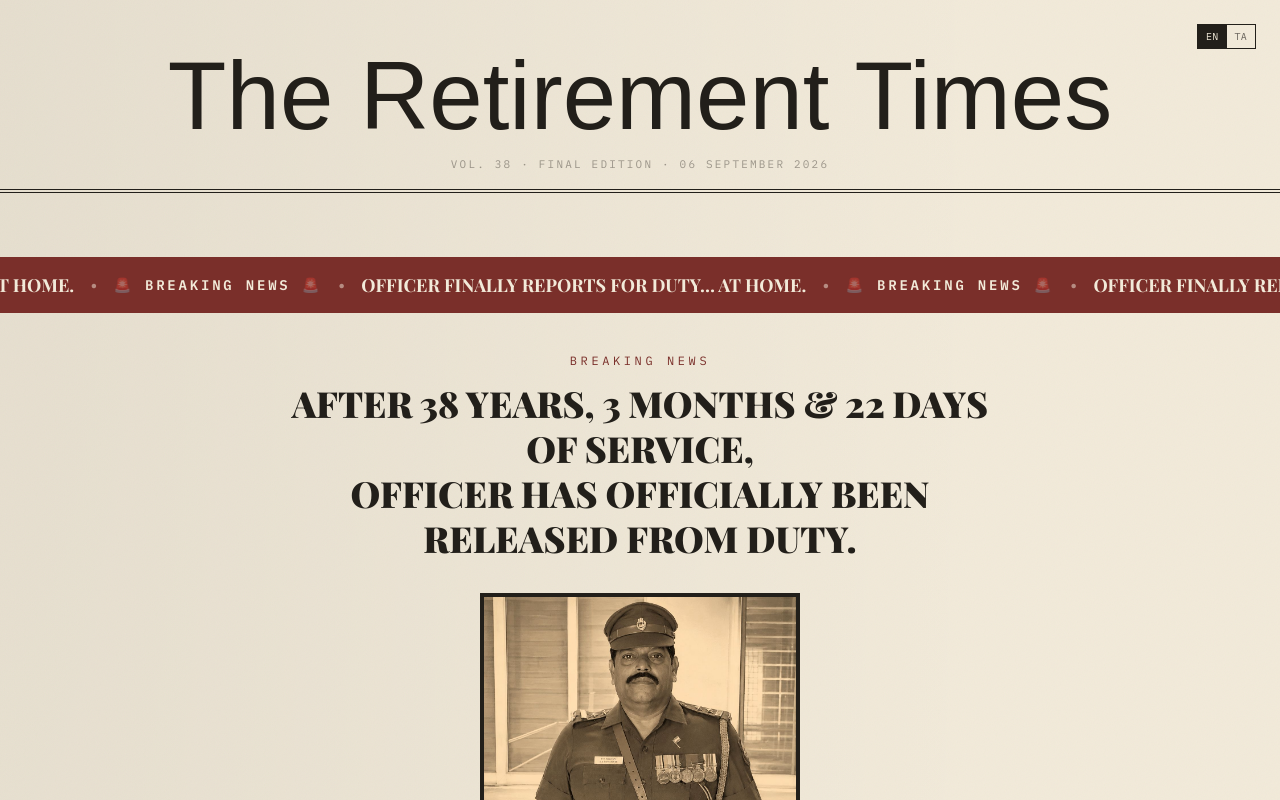
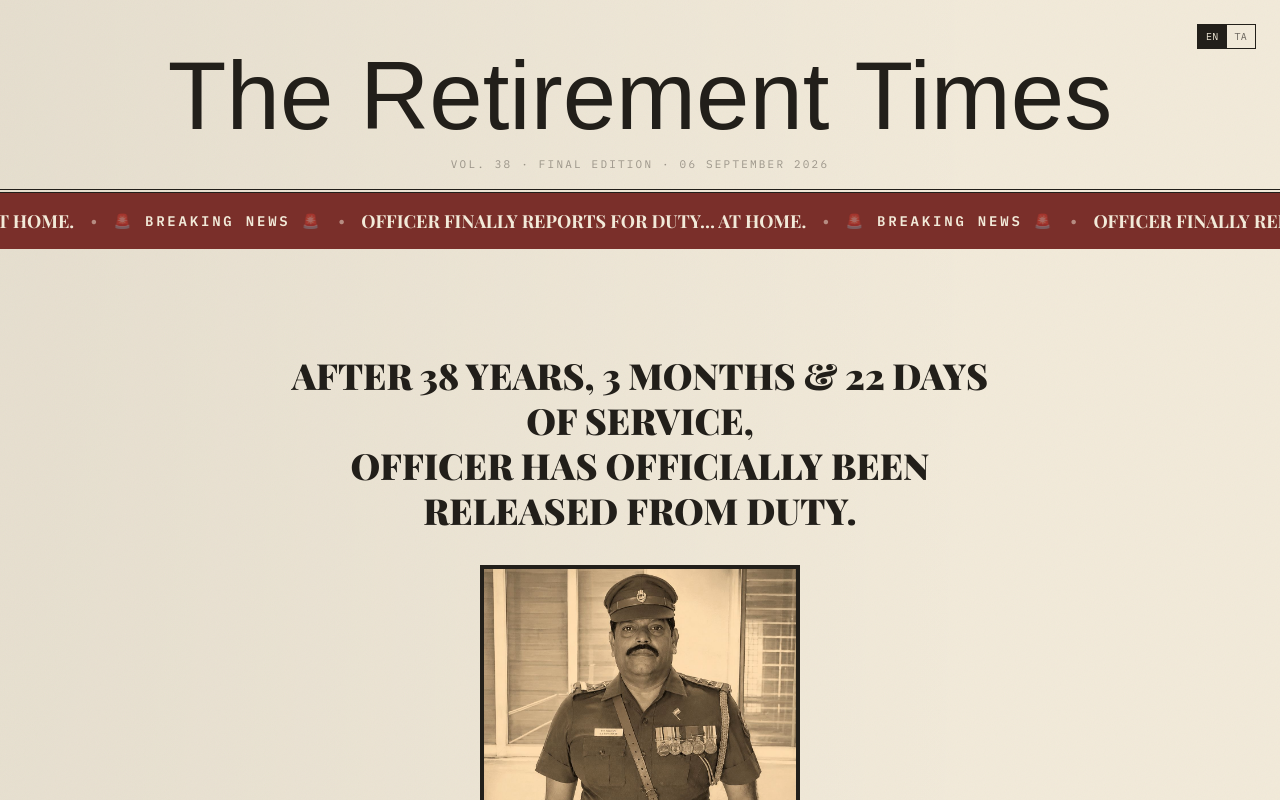
Before and after one commit to Sabari2810/retirement-function, a Next.js app: page / in a window 1280 px wide. Both pictures are taken after a click on the button "ENGLISH". Shown: the top 800 px of the page. Built offline with nearby package versions, Linux system fonts and the light colour scheme; a web font is replaced by a local one.

Commit message:
Remove gap above the Hero ticker and drop the now-redundant Breaking News eyebrow

```diff
--- a/components/Hero.tsx
+++ b/components/Hero.tsx
@@ -16,23 +16,13 @@ export default function Hero() {
   const stagger = (i: number) => (reduce ? undefined : { duration: 0.6, delay: 0.15 * i, ease: [0.22, 1, 0.36, 1] as const });
 
   return (
-    <section className="mx-auto max-w-3xl pb-4 pt-12 text-center sm:pb-6 sm:pt-16">
+    <section className="mx-auto max-w-3xl pb-4 text-center sm:pb-6">
       <NewsTicker label={quietHumor.breakingNews} text={quietHumor.headline} className="mb-8 sm:mb-10" />
 
-      <div className="px-4">
-      <motion.p
-        key={`eyebrow-${animKey}`}
-        className="font-mono text-[10px] uppercase tracking-[0.3em] text-[var(--stamp)] sm:text-xs"
-        initial={reduce ? undefined : { opacity: 0 }}
-        animate={reduce ? undefined : { opacity: ready ? 1 : 0 }}
-        transition={stagger(0)}
-      >
-        {hero.eyebrow}
-      </motion.p>
-
+      <div className="px-4 pt-12 sm:pt-16">
       <motion.h2
         key={`headline-${animKey}`}
-        className="font-display mt-3 text-xl font-black uppercase leading-tight sm:text-4xl"
+        className="font-display text-xl font-black uppercase leading-tight sm:text-4xl"
         initial={reduce ? undefined : { opacity: 0, y: 20 }}
         animate={reduce ? undefined : { opacity: ready ? 1 : 0, y: ready ? 0 : 20 }}
         transition={stagger(1)}
```
